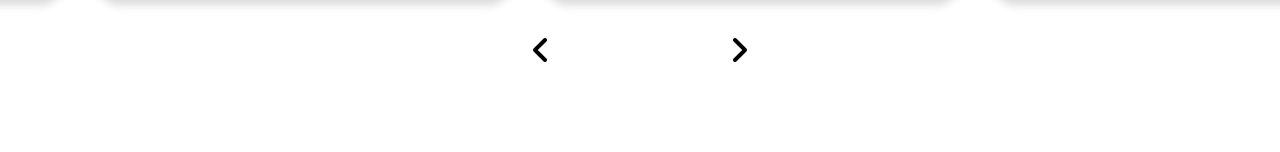
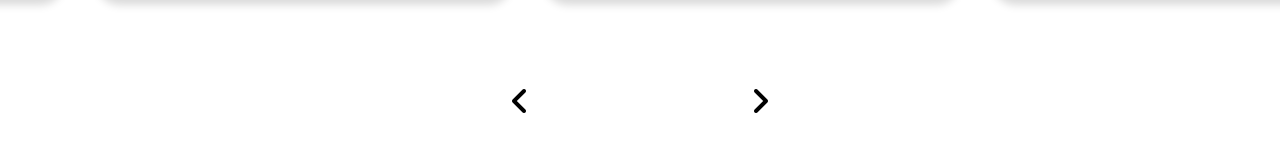
Before and after one commit to YonasValentin/Komunikado, a plain HTML site: page index.html in a window 1280 px wide. Shown: the part 622-774 px from the top of the page. Drawn offline with nearby package versions, Linux system fonts and the light colour scheme.

Commit message:
final-edit

```diff
--- a/index.html
+++ b/index.html
@@ -143,28 +143,6 @@
         bottom: 19px;
         position: relative;
       }
-      .left_arrow {
-        display: flex;
-        align-items: center;
-        justify-content: center;
-        cursor: pointer;
-        position: absolute;
-        left: 533px;
-        z-index: 10;
-        font-size: 32px;
-        top: 20rem;
-      }
-      .right_arrow {
-        display: flex;
-        align-items: center;
-        justify-content: center;
-        cursor: pointer;
-        position: absolute;
-        right: 533px;
-        z-index: 10;
-        font-size: 32px;
-        top: 20rem;
-      }
       .slick-track {
         display: flex;
         position: relative;
@@ -172,7 +150,21 @@
         margin-bottom: 80px;
         gap: 32px;
       }
-      @media only screen and (min-width: px) {
+      .slick-slider .right_arrow {
+        position: absolute;
+        bottom: -40px;
+        right: 40%;
+        float: right;
+        font-size: 32px;
+        cursor: pointer;
+      }
+      .slick-slider .left_arrow {
+        position: absolute;
+        bottom: -40px;
+        left: 40%;
+        float: left;
+        font-size: 32px;
+        cursor: pointer;
       }
     </style>
   </head>
```
